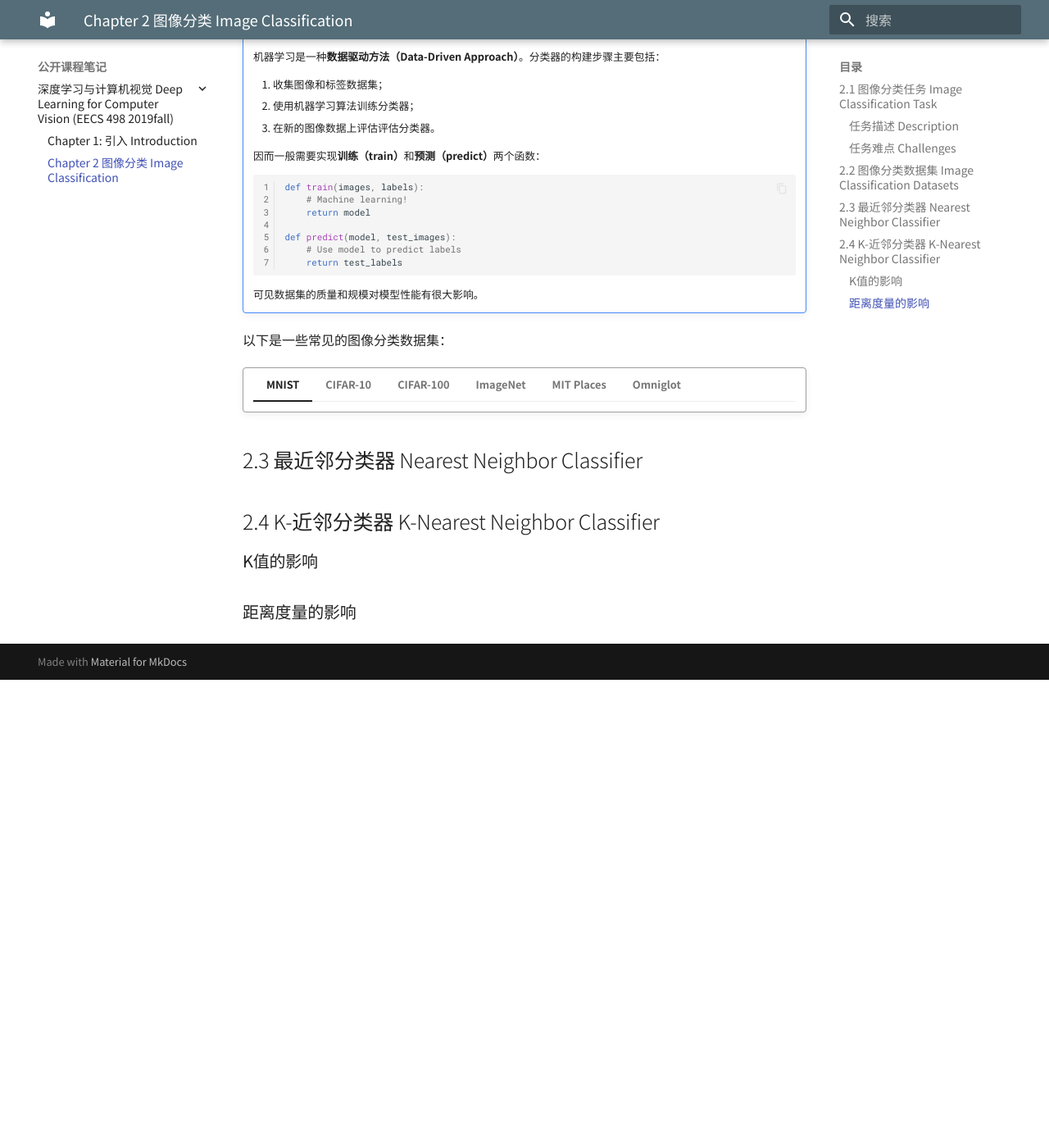
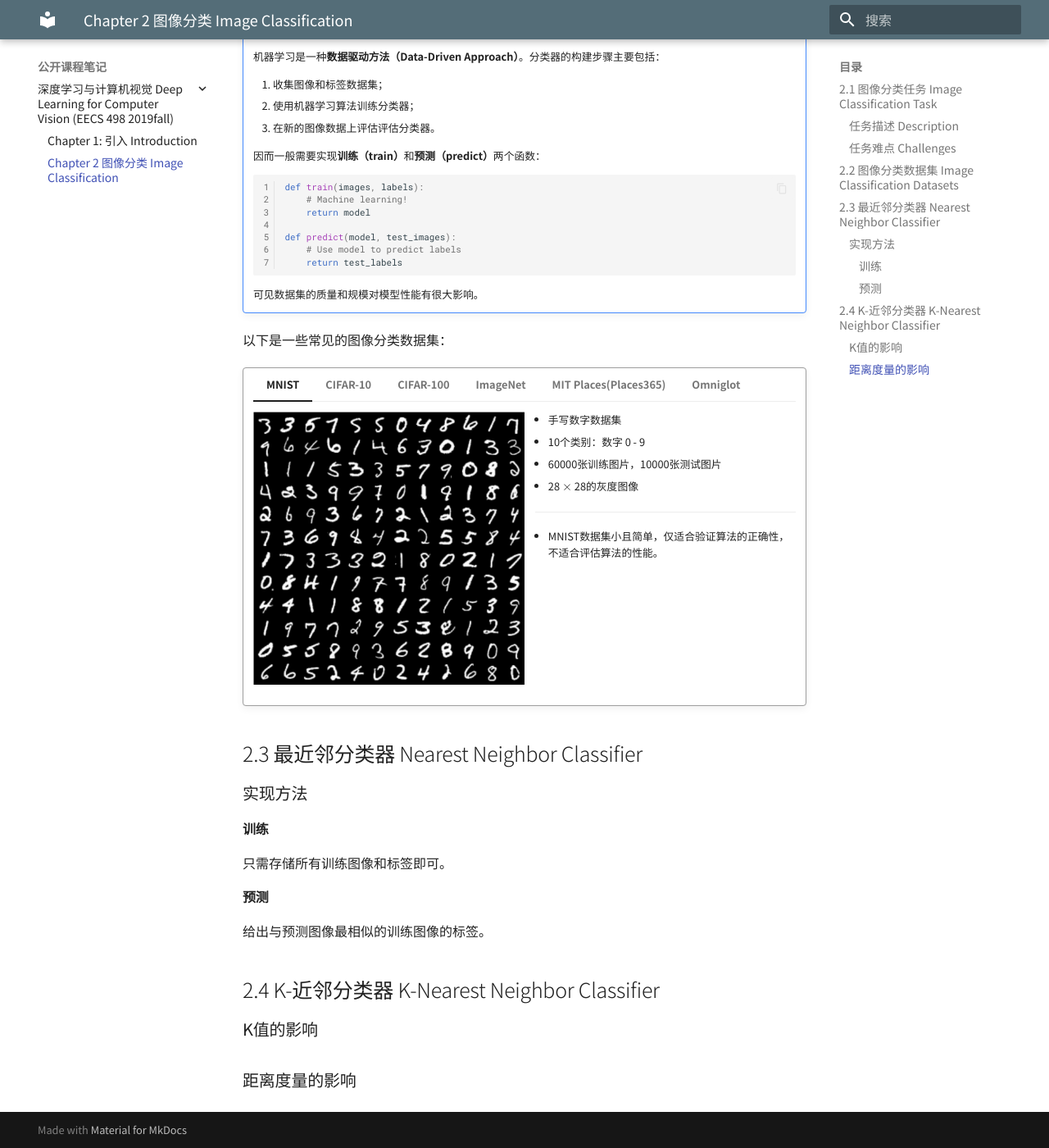
Before and after one commit to Shallowy/notebook, an MkDocs documentation site: the page built from docs/open_course/eecs498/chap2.md, in a window 1280 px wide and 1400 px high, scrolled down 1018 px. Shown: the whole window at 82% size. Built offline with MkDocs 1.6.1 and Material for MkDocs 9.7.7, drawn with Linux system fonts in a browser that asks for light colours; comment, search, counter and statistics services are not loaded; before the commit the page ends 1847 px from its top, so only the background shows below that.

Commit message:
eecs498 chap2 modified

```diff
--- a/docs/open_course/eecs498/chap2.md
+++ b/docs/open_course/eecs498/chap2.md
@@ -50,20 +50,68 @@
 
 !!! quote ""
     === "MNIST"
+        ![MNIST](img/16.jpg){ align=left width=50% }
 
+        - 手写数字数据集
+        - 10个类别：数字 0 - 9
+        - 60000张训练图片，10000张测试图片
+        - 28 $\times$ 28的灰度图像
+        ---
+        - MNIST数据集小且简单，仅适合验证算法的正确性，不适合评估算法的性能。
 
     === "CIFAR-10"
+        ![CIFAR-10](img/17.jpg){ align=left width=50% }
+
+        - 10个类别：飞机、汽车、鸟、猫、鹿、狗、青蛙、马、船、卡车
+        - 50000张训练图片，10000张测试图片
+        - 32 $\times$ 32的RGB图像
 
     === "CIFAR-100"
+        ![CIFAR-100](img/18.jpg){ align=left width=50% }
+
+        - 100个类别：20个大类别，每个大类别包含5个小类别（如树木：枫树、橡树、棕榈树、松树、柳树）
+        - 50000张训练图片，10000张测试图片
+        - 32 $\times$ 32的RGB图像
 
     === "ImageNet"
+        ![ImageNet](img/19.jpg){ align=left width=50% }
 
-    === "MIT Places"
+        - 1000个类别
+        - 约1300000张训练图片，50000张验证图片，100000张测试图片
+        - 图像尺寸不固定（训练时一般调整为 $256\times 256$ 或 $224\times 224$）
+        - 2012年ILSVRC竞赛的数据集
+        ---
+        - 因为想要精确预测图片类别非常困难，一般采用**前5名准确率（Top 5 accuracy）**作为性能评价指标，即模型预测5个类别，其中包含正确类别的概率。
+        - ImageNet是图像分类研究中最重要的数据集之一。
+
+    === "MIT Places(Places365)"
+        ![MIT Places](img/20.jpg){ align=left width=50% }
+
+        - 场景数据集
+        - 365个类别
+        - 约8000000张训练图片，18250张验证图片（每个类别50张），328500张测试图片（每个类别900张）
+        - 图像尺寸不固定（训练时一般调整为 $256\times 256$ 或 $224\times 224$）
 
     === "Omniglot"
+        ![Omniglot](img/21.jpg){ align=left width=50% }
+
+        - 1623个类别：50种语言
+        - 每个类别仅包含20张图片
+        ---
+        - 用于小样本学习（Few-shot Learning）研究
 
 
 ## 2.3 最近邻分类器 Nearest Neighbor Classifier
+
+### 实现方法
+
+#### 训练
+
+只需存储所有训练图像和标签即可。
+
+#### 预测
+
+给出与预测图像最相似的训练图像的标签。
 
 ## 2.4 K-近邻分类器 K-Nearest Neighbor Classifier
 
```
Also changed, not shown: docs/open_course/eecs498/img/16.jpg (added), docs/open_course/eecs498/img/17.jpg (added), docs/open_course/eecs498/img/18.jpg (added), docs/open_course/eecs498/img/19.jpg (added), docs/open_course/eecs498/img/20.jpg (added), docs/open_course/eecs498/img/21.jpg (added).
